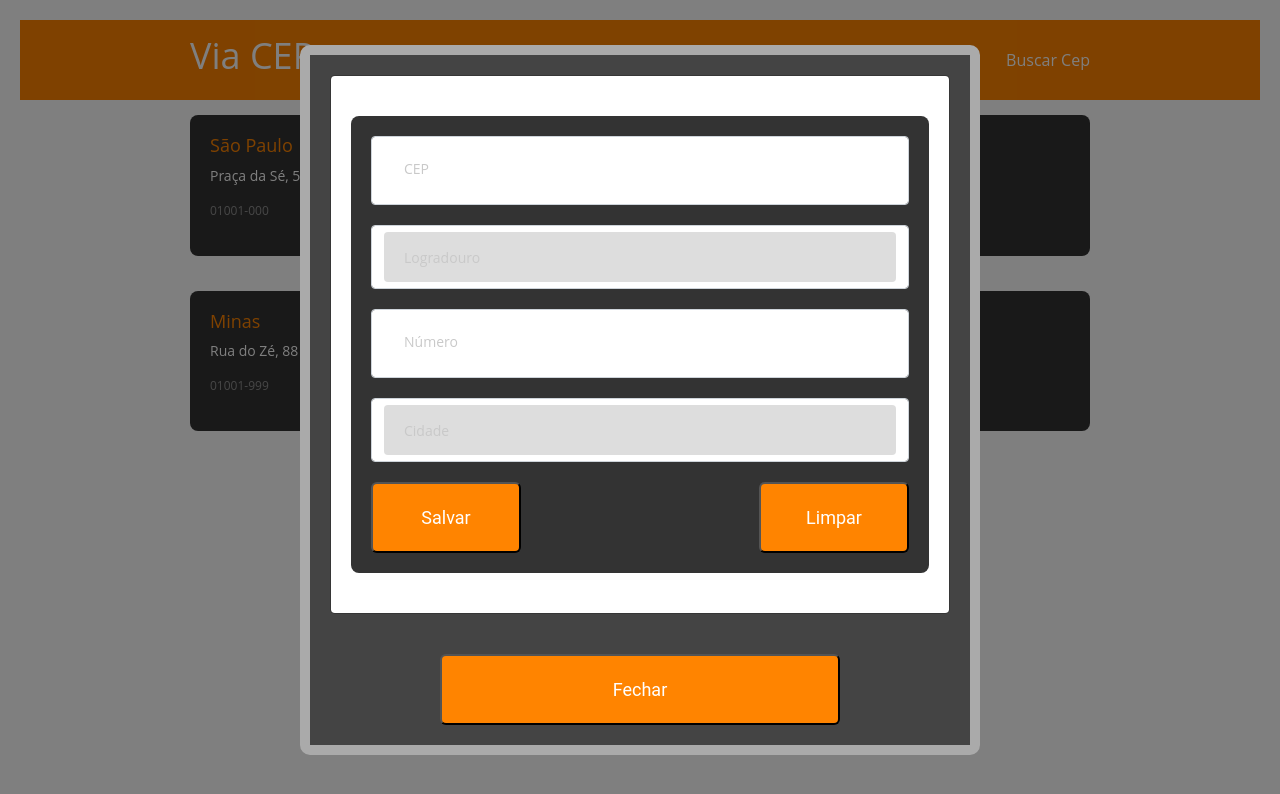
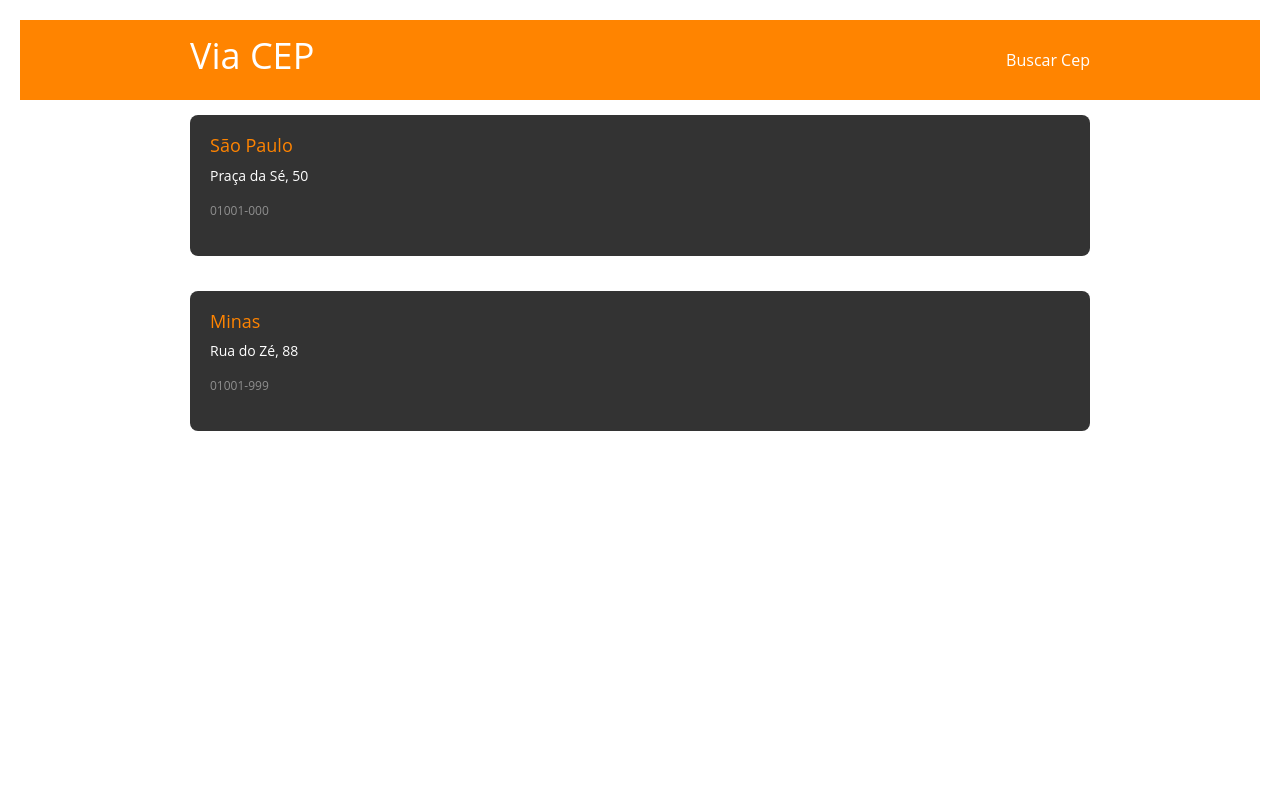
Before and after one commit to Deividwb/ViaCep-ReduxToolKit, a React (Create React App) app: page / in a window 1280 px wide. Shown: the top 794 px of the page. Built offline with nearby package versions, Linux system fonts and the light colour scheme.

Commit message:
release-1.0.0

```diff
--- /dev/null
+++ b/src/Services/api.js
@@ -0,0 +1,7 @@
+import axios from "axios";
+
+const api = axios.create({
+  baseUrl: "https://viacep.com.br/ws",
+});
+
+export default api;
--- a/src/components/NavBar/index.js
+++ b/src/components/NavBar/index.js
@@ -1,19 +1,17 @@
 import React, { useState } from "react";
 import "./styles.css";
-import ListCep from "../../pages/ListCep";
 
 const NavBar = () => {
+  const [isFunction, setIsFunction] = useState(true);
 
   function alertOn() {
-
-     alert("Dentro Nav ");
+    return isFunction;
   }
 
   return (
     <header class="nav-container">
       <nav class="nav-main">
         <h1> Via CEP</h1>
-
         <div class="contact-link">
           <a onClick={alertOn}>Buscar Cep</a>
         </div>
--- a/src/pages/ListCep/index.js
+++ b/src/pages/ListCep/index.js
@@ -1,11 +1,10 @@
 import "./styles.css";
-
 import { cepMock } from "../../Mock";
 import { useState } from "react";
 import ModalCep from "../ModalCep";
 
 const ListCep = (props) => {
-  const [isContainerOpen, setContainerIsOpen] = useState(true);
+  const [isContainerOpen, setContainerIsOpen] = useState(false);
 
   function handleBtnCloseClick() {
     setContainerIsOpen(true);
--- a/src/pages/ModalCep/index.js
+++ b/src/pages/ModalCep/index.js
@@ -1,7 +1,7 @@
 import "./styles.css";
 import React, { useState } from "react";
 import { toast } from "react-toastify";
-import { useSelector } from "react-redux";
+import api from "../../Services/api";
 
 // const inputCep = document.forms.newAddress.cep;
 // console.log("inputCep", inputCep);
@@ -12,13 +12,22 @@ export default function ModalCep({ isActive }) {
   const [number, setNumber] = useState("");
   const [city, setCity] = useState("");
 
+  async function loadCep() {
+    const response = await api.get("/01001000/json");
+    console.log(response);
+  }
+
+  // const inputCep = document.forms.newAddress.cep;
+  // console.log("inputCep", inputCep.value);
+
   const handleSubmit = (e) => {
     e.preventDefault();
 
     if (!cep || !street || !number || !city) {
+      console.log(cep, number);
       return toast.warning("Por favor, preencha todos os campos!!");
-      console.log(cep, number)
     }
+    // inputCep = cep.value;
   };
 
   return (
@@ -103,7 +112,7 @@ export default function ModalCep({ isActive }) {
         <button
           id="modal-contact-close"
           className="size-button effect effect-2"
-          onClick={"handleBtnCloseClick"}
+          onClick={loadCep}
         >
           Fechar
         </button>
```
